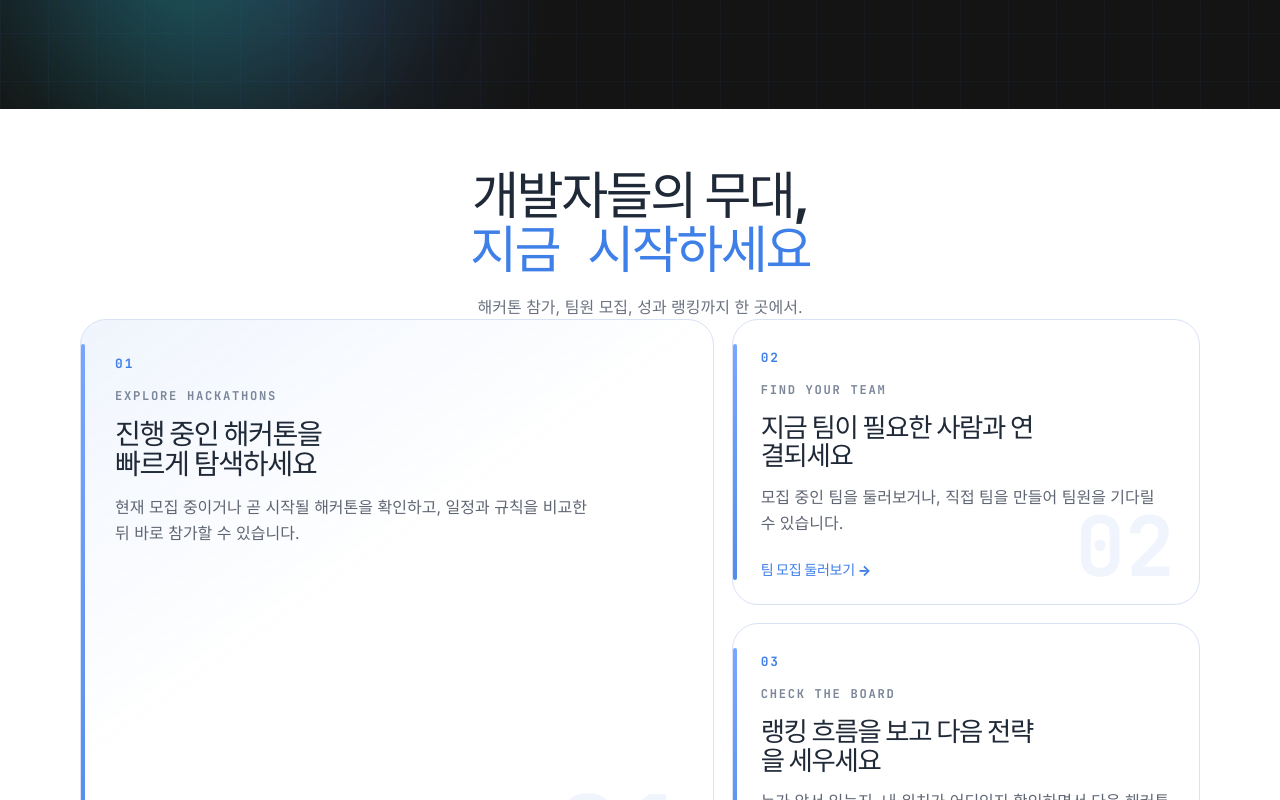
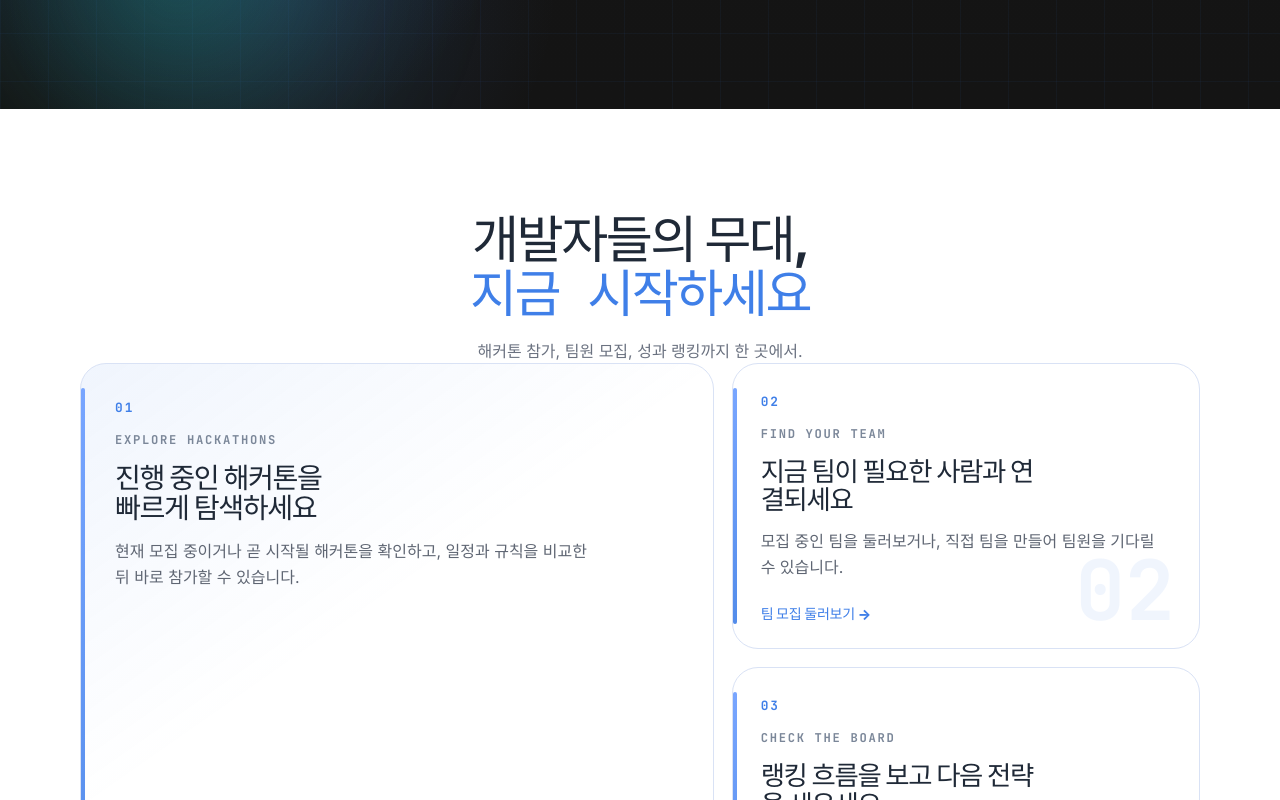
Before and after one commit to DakerTeams/Daker-front, a React (Vite) app: page / in a window 1280 px wide. Shown: the part 720-1520 px from the top of the page. Built offline with nearby package versions, Linux system fonts and the light colour scheme; no server answers.

Commit message:
style: 메인 하단 섹션 상하 여백 추가 확장

```diff
--- a/src/index.css
+++ b/src/index.css
@@ -580,7 +580,7 @@ h2 {
 .code-string { color: #f6b65e; }
 
 .main-hero {
-  padding: 36px 0 28px;
+  padding: 80px 0 100px;
 }
 
 .headline-accent {
```
